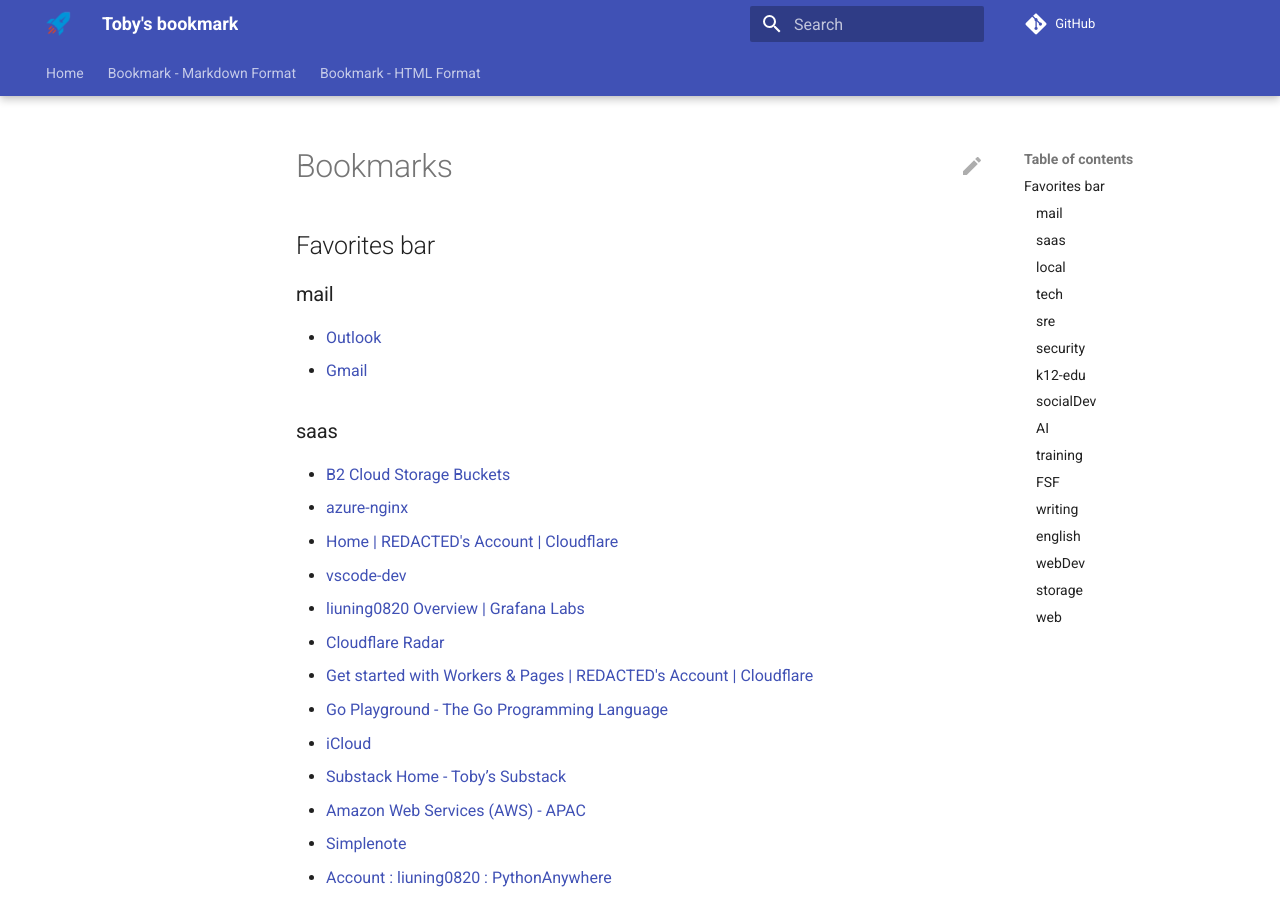
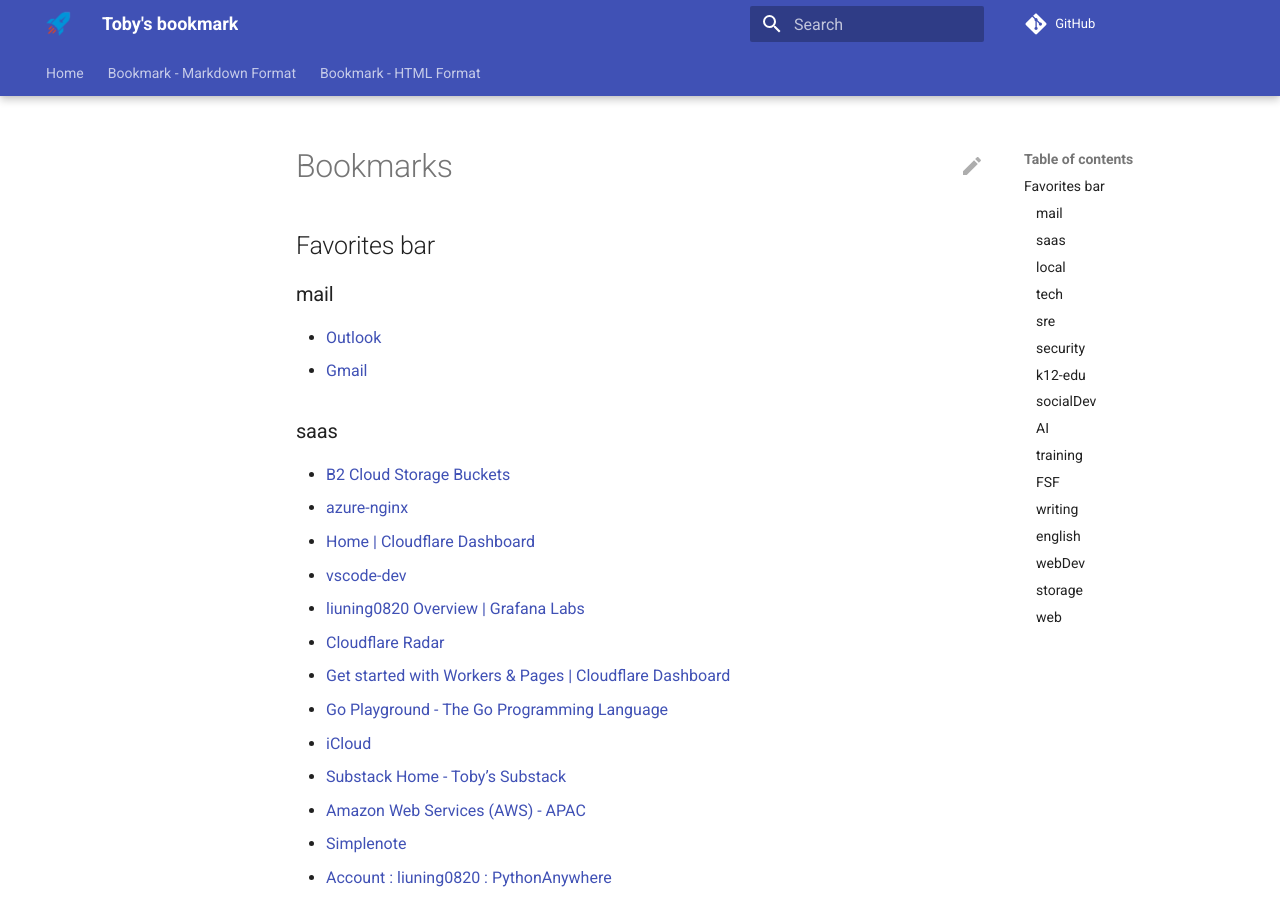
Before and after one commit to liuning0820/bookmark, an MkDocs documentation site: the page built from docs/bookmark-edge.md, in a window 1280 px wide and 900 px high. Built offline with MkDocs 1.6.1 and Material for MkDocs 9.7.7, drawn with Linux system fonts in a browser that asks for light colours; comment, search, counter and statistics services are not loaded.

Commit message:
Remove personal email and Cloudflare account id from bookmarks

```diff
--- a/docs/bookmark-edge.md
+++ b/docs/bookmark-edge.md
@@ -13,11 +13,11 @@
 
 * [B2 Cloud Storage Buckets](https://secure.backblaze.com/b2_buckets.htm)
 * [azure-nginx](http://china-devops.eastasia.cloudapp.azure.com/)
-* [Home | REDACTED's Account | Cloudflare](https://dash.cloudflare.com/)
+* [Home | Cloudflare Dashboard](https://dash.cloudflare.com/)
 * [vscode-dev](https://vscode.dev/)
 * [liuning0820 Overview | Grafana Labs](https://grafana.com/orgs/liuning0820)
 * [Cloudflare Radar](https://radar.cloudflare.com/)
-* [Get started with Workers & Pages | REDACTED's Account | Cloudflare](https://dash.cloudflare.com//workers-and-pages/create)
+* [Get started with Workers & Pages | Cloudflare Dashboard](https://dash.cloudflare.com/)
 * [Go Playground - The Go Programming Language](https://go.dev/play/)
 * [iCloud](https://www.icloud.com.cn/)
 * [Substack Home - Toby’s Substack](https://liuning0820.substack.com/publish/home)
--- a/mkdocs.yml
+++ b/mkdocs.yml
@@ -58,7 +58,7 @@
 #       link: 'https://liuning0820.github.io/'
 
 extra:
-  disqus: "sufer"
+  # disqus: "sufer"  # 关闭 giscus 评论组件（避免 "giscus is not installed" 报错）
   generator: false
   social:
     - icon: material/home
```
Also changed, not shown: README.md (+1 -0 lines), docs/bookmark-edge.html (+2 -2 lines), 1 other file.
